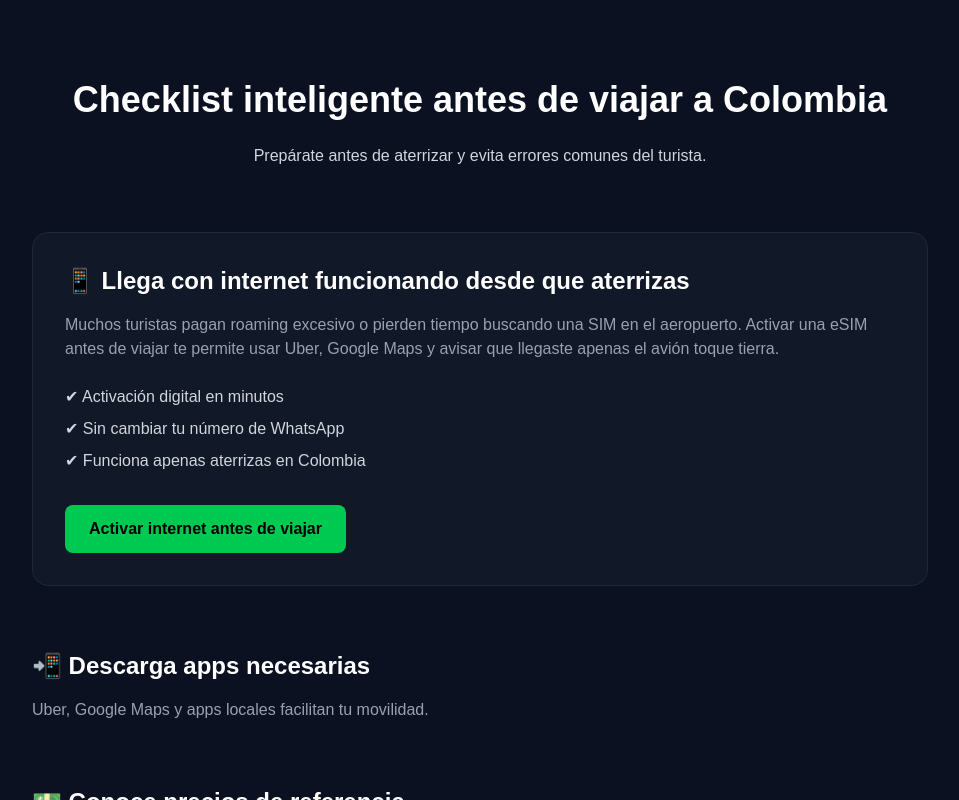
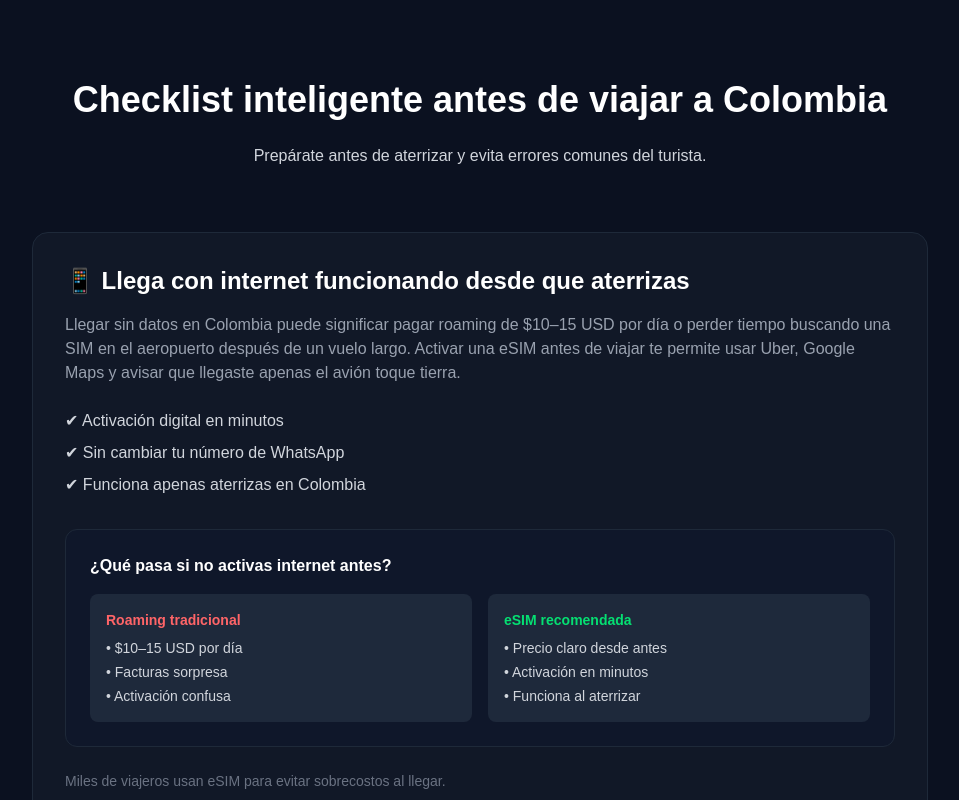
Before and after one commit to Tavodev93/viaja-justo, a Next.js app: page /antes-de-viajar in a window 1280 px wide. Shown: the top 800 px of the page, without its empty margins (160-1119 px from the left). Built offline with nearby package versions, Linux system fonts and the light colour scheme; no server answers.

Commit message:
feat: optimiza bloque eSIM en antes-de-viajar + mejora copy y comparación

```diff
--- a/app/antes-de-viajar/page.tsx
+++ b/app/antes-de-viajar/page.tsx
@@ -1,3 +1,7 @@
+"use client";
+
+import { trackEvent } from "@/lib/gtag";
+
 export default function AntesDeViajar() {
   return (
     <main className="min-h-screen bg-[#0B1120] text-white px-6 py-20">
@@ -17,10 +21,11 @@ export default function AntesDeViajar() {
           </h2>
 
           <p className="mt-4 text-gray-400">
-            Muchos turistas pagan roaming excesivo o pierden tiempo buscando una
-            SIM en el aeropuerto. Activar una eSIM antes de viajar te permite
-            usar Uber, Google Maps y avisar que llegaste apenas el avión toque
-            tierra.
+            Llegar sin datos en Colombia puede significar pagar roaming de
+            $10–15 USD por día o perder tiempo buscando una SIM en el aeropuerto
+            después de un vuelo largo. Activar una eSIM antes de viajar te
+            permite usar Uber, Google Maps y avisar que llegaste apenas el avión
+            toque tierra.
           </p>
 
           <ul className="mt-6 space-y-2 text-gray-300">
@@ -28,12 +33,50 @@ export default function AntesDeViajar() {
             <li>✔ Sin cambiar tu número de WhatsApp</li>
             <li>✔ Funciona apenas aterrizas en Colombia</li>
           </ul>
+          <div className="mt-8 bg-[#0f172a] p-6 rounded-xl border border-gray-800">
+            <h3 className="font-semibold text-white mb-4">
+              ¿Qué pasa si no activas internet antes?
+            </h3>
+
+            <div className="grid grid-cols-1 md:grid-cols-2 gap-4 text-sm">
+              <div className="bg-[#1e293b] p-4 rounded-lg">
+                <p className="font-semibold text-red-400 mb-2">
+                  Roaming tradicional
+                </p>
+                <ul className="text-gray-300 space-y-1">
+                  <li>• $10–15 USD por día</li>
+                  <li>• Facturas sorpresa</li>
+                  <li>• Activación confusa</li>
+                </ul>
+              </div>
+
+              <div className="bg-[#1e293b] p-4 rounded-lg">
+                <p className="font-semibold text-green-400 mb-2">
+                  eSIM recomendada
+                </p>
+                <ul className="text-gray-300 space-y-1">
+                  <li>• Precio claro desde antes</li>
+                  <li>• Activación en minutos</li>
+                  <li>• Funciona al aterrizar</li>
+                </ul>
+              </div>
+            </div>
+          </div>
+
+          <p className="mt-6 text-sm text-gray-500">
+            Miles de viajeros usan eSIM para evitar sobrecostos al llegar.
+          </p>
 
           <div className="mt-8">
             <a
-              href="AQUI_VA_TU_LINK_AFILIADO"
+              href="https://airalo.pxf.io/c/698165/2071037/15608"
               target="_blank"
               rel="noopener noreferrer"
+              onClick={() =>
+                trackEvent("click_esim", {
+                  location: "antes_de_viajar",
+                })
+              }
               className="inline-block bg-green-500 hover:bg-green-400 text-black font-semibold px-6 py-3 rounded-lg"
             >
               Activar internet antes de viajar
--- a/app/internet-colombia/page.tsx
+++ b/app/internet-colombia/page.tsx
@@ -44,7 +44,7 @@ export default function InternetColombia() {
 
           <div className="mt-8 text-center">
             <a
-              href="https://airalo.pxf.io/gRP5m2"
+              href="https://airalo.pxf.io/c/6981865/2071037/15608"
               target="_blank"
               rel="noopener noreferrer"
               className="inline-block bg-green-500 hover:bg-green-400 text-black font-semibold px-8 py-4 rounded-lg text-lg"
--- a/app/layout.tsx
+++ b/app/layout.tsx
@@ -1,4 +1,6 @@
 import "./globals.css";
+import Analytics from "@/components/Analytics"
+
 
 export default function RootLayout({
   children,
@@ -9,6 +11,7 @@ export default function RootLayout({
     <html lang="es">
       <body>
         {children}
+        <Analytics />
       </body>
     </html>
   );
--- /dev/null
+++ b/components/Analytics.tsx
@@ -0,0 +1,26 @@
+'use client'
+
+import Script from "next/script"
+
+export default function Analytics() {
+  const GA_ID = process.env.NEXT_PUBLIC_GA_ID
+
+  if (!GA_ID) return null
+
+  return (
+    <>
+      <Script
+        src={`https://www.googletagmanager.com/gtag/js?id=${GA_ID}`}
+        strategy="afterInteractive"
+      />
+      <Script id="google-analytics" strategy="afterInteractive">
+        {`
+          window.dataLayer = window.dataLayer || [];
+          function gtag(){dataLayer.push(arguments);}
+          gtag('js', new Date());
+          gtag('config', '${GA_ID}');
+        `}
+      </Script>
+    </>
+  )
+}
--- /dev/null
+++ b/lib/gtag.ts
@@ -0,0 +1,14 @@
+export const GA_ID = process.env.NEXT_PUBLIC_GA_ID
+
+declare global {
+  interface Window {
+    // eslint-disable-next-line @typescript-eslint/no-explicit-any
+    gtag: (...args: any[]) => void
+  }
+}
+// eslint-disable-next-line @typescript-eslint/no-explicit-any
+export const trackEvent = (action: string, params?: Record<string, any>) => {
+  if (!window.gtag) return
+
+  window.gtag('event', action, params)
+}
```
